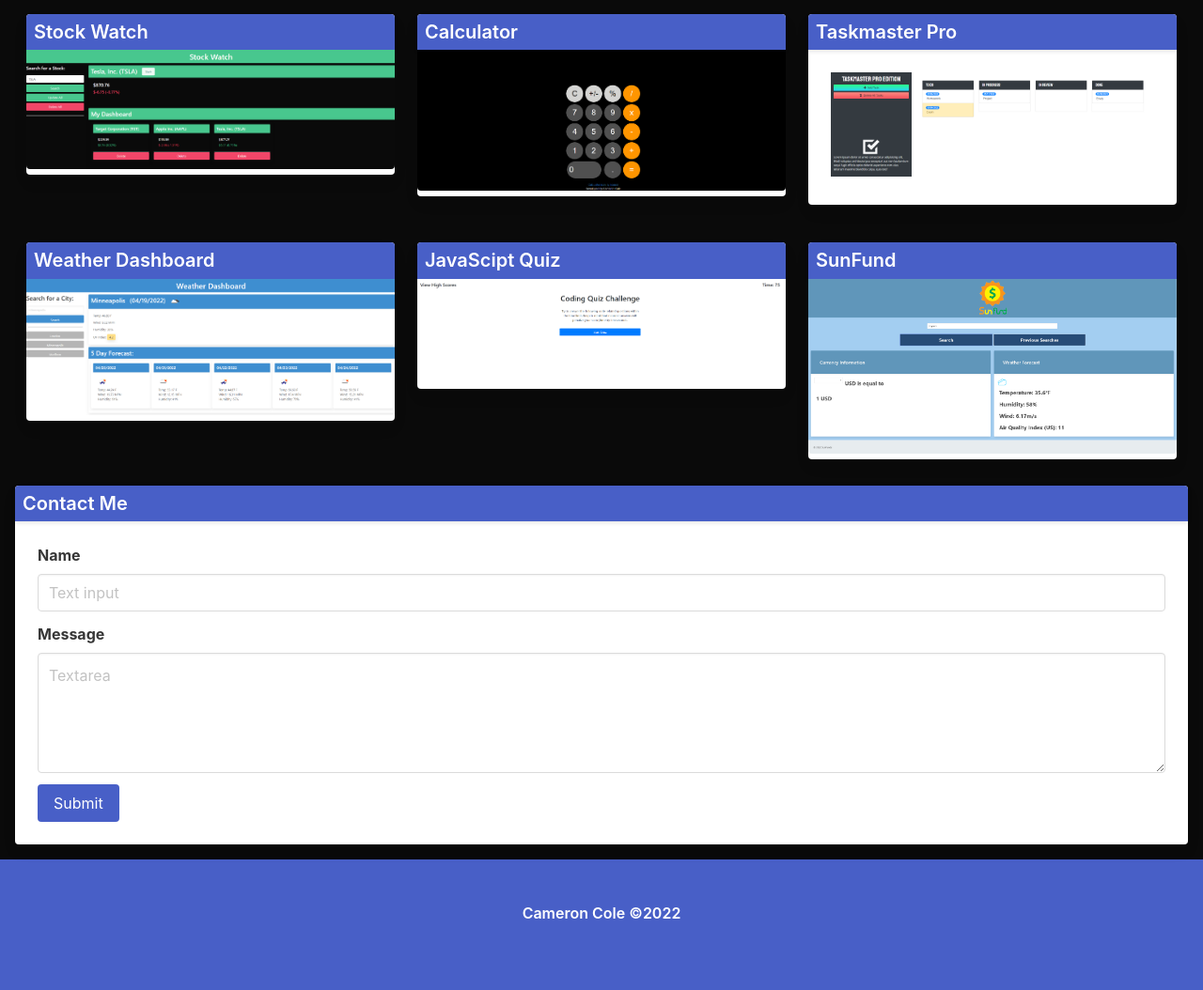
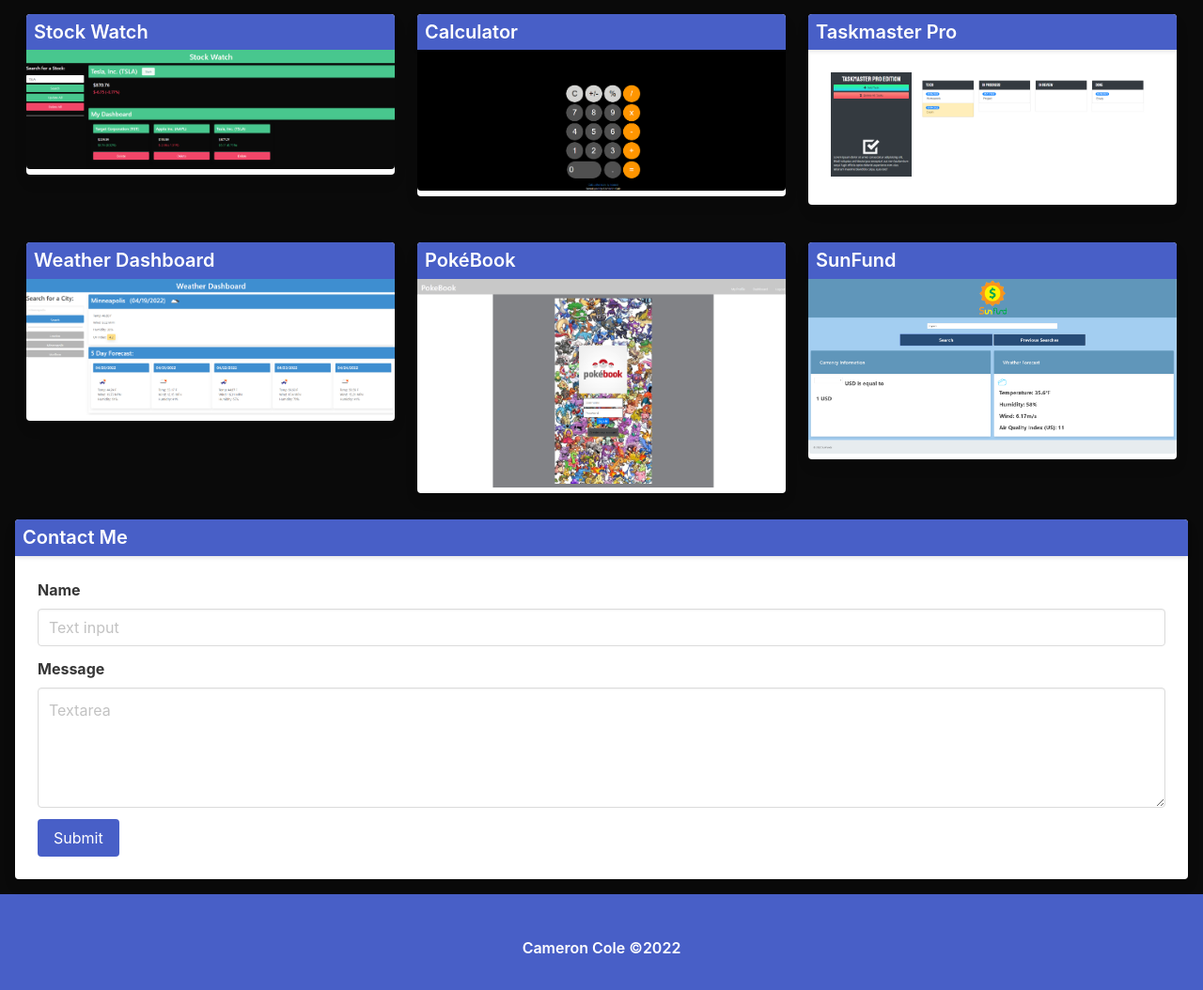
Before and after one commit to cam-cole/portfolio, a plain HTML site: page index.html in a window 1280 px wide. Shown: the part 888-1942 px from the top of the page at 94% size. Drawn offline with nearby package versions, Linux system fonts and the light colour scheme.

Commit message:
adding project 2 to portfolio

```diff
--- a/index.html
+++ b/index.html
@@ -124,10 +124,10 @@
             <div class="column is-one-third">
                 <div class="card">
                     <div class="card-header has-background-link">
-                        <h2 class="m-2 title is-5 has-text-white">JavaScipt Quiz</h2>
+                        <h2 class="m-2 title is-5 has-text-white">Pok&#233Book</h2>
                     </div>
                     <div class="card-image">
-                        <a href="https://cam-cole.github.io/javascript-quiz" target="_blank"><img src="./assets/images/javascript-quiz-screenshot.png" alt="javascript quiz"></a>
+                        <a href="https://github.com/Wizzle13/pokebook" target="_blank"><img src="./assets/images/pokebook-screenshot.png" alt="pokebook"></a>
                     </div>
                 </div>
             </div>
```
Also changed, not shown: assets/images/pokebook-screenshot.png (added).
